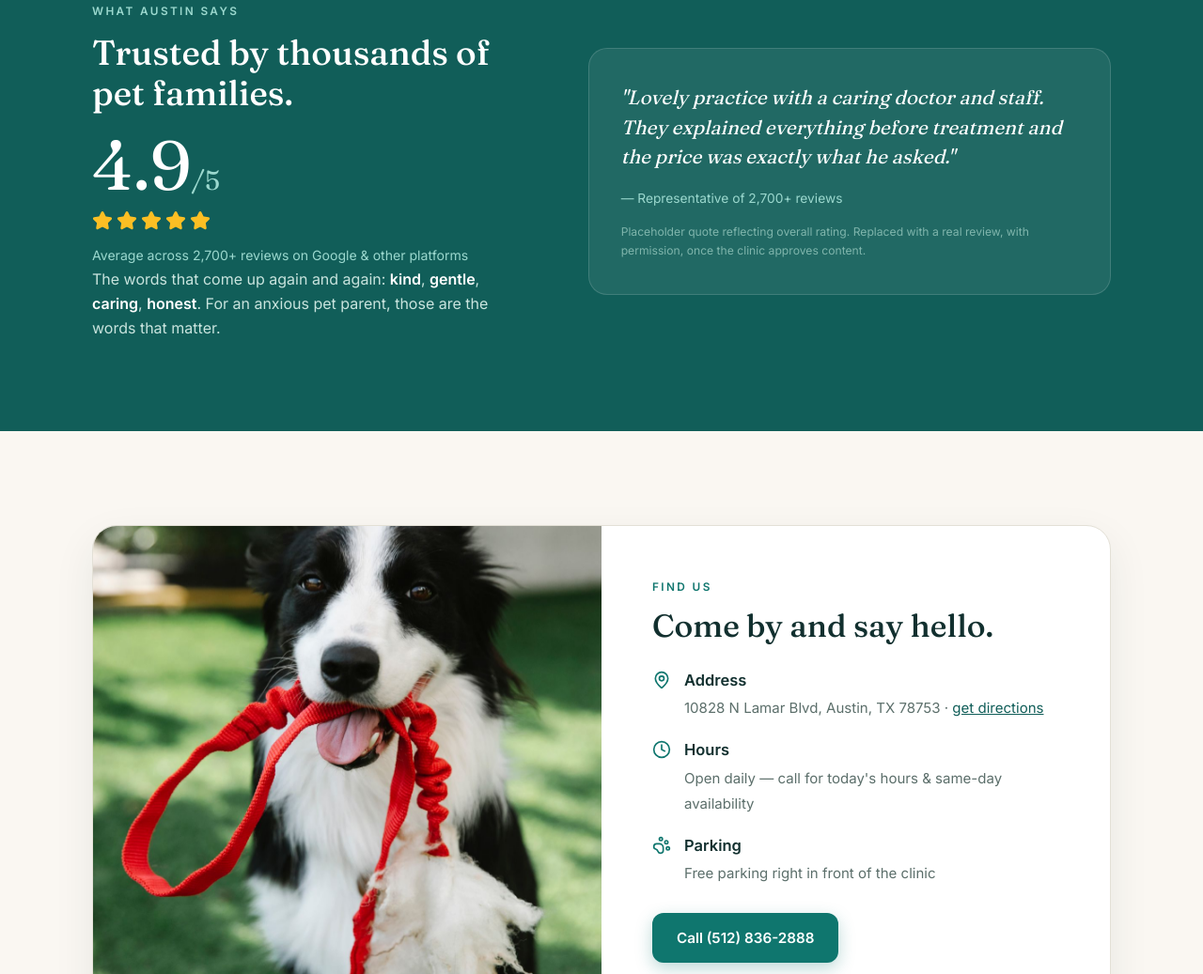
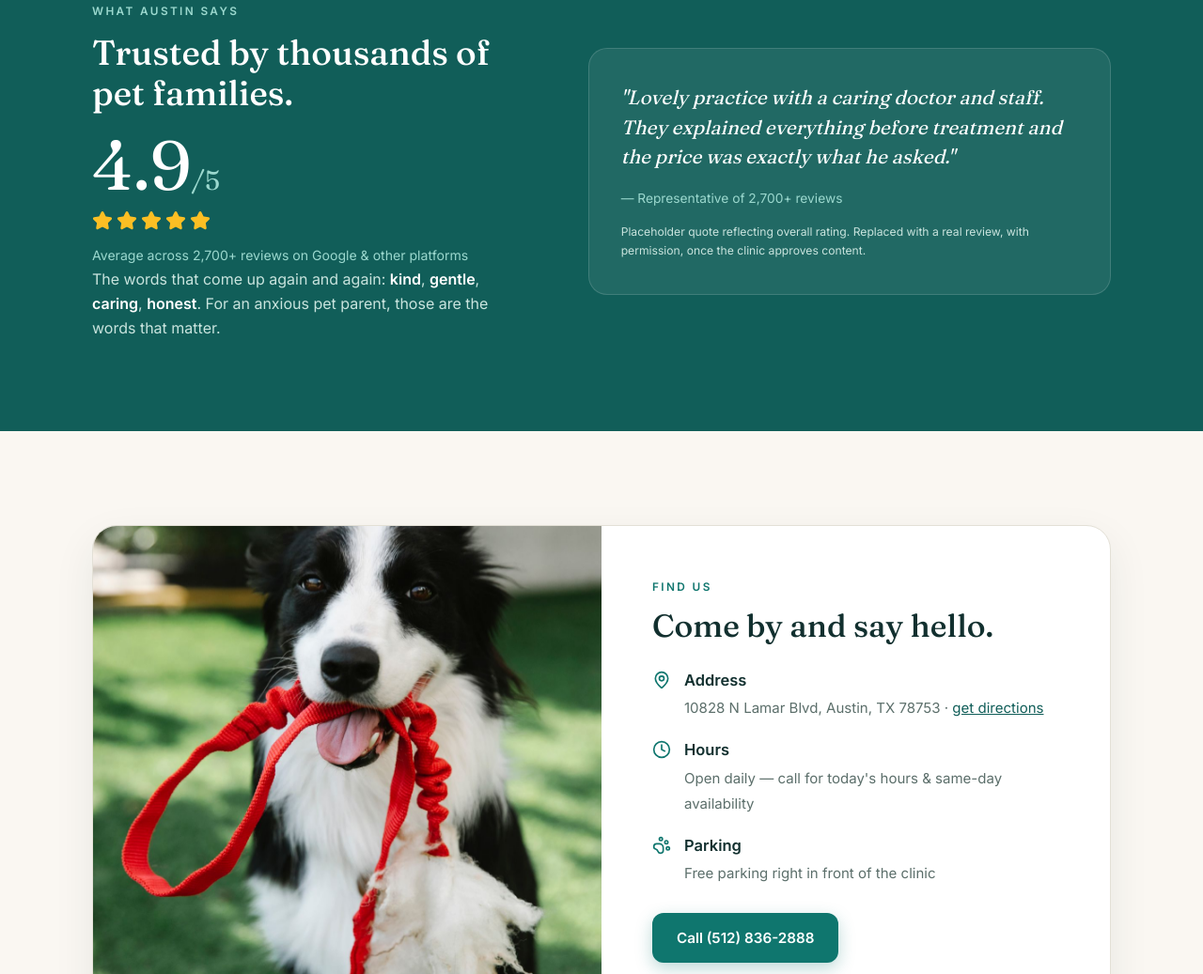
Before and after one commit to ehyunn/northlamar-vet-landing, a plain HTML site: page index.html in a window 1280 px wide. Shown: the part 3870-4907 px from the top of the page at 94% size. Drawn offline with Linux system fonts and the light colour scheme.

Commit message:
a11y: testi disclaimer contrast 3.29 -> 5.65

```diff
--- a/index.html
+++ b/index.html
@@ -135,7 +135,7 @@
   .testi-quote{background:rgba(255,255,255,.07);border:1px solid rgba(255,255,255,.14);border-radius:20px;padding:36px 34px}
   .testi-quote blockquote{font-family:var(--serif);font-style:italic;font-size:1.3rem;line-height:1.5;color:#fff}
   .testi-quote .who{margin-top:18px;font-size:.86rem;color:#9BD8CE}
-  .testi-disc{margin-top:14px;font-size:.76rem;color:#7FB5AC}
+  .testi-disc{margin-top:14px;font-size:.76rem;color:#C9E4DE}
   @media(max-width:820px){.testi .wrap{grid-template-columns:1fr;gap:40px}}
 
   /* VISIT — simple warm card layout */
```
Also changed, not shown: 2 other files.
